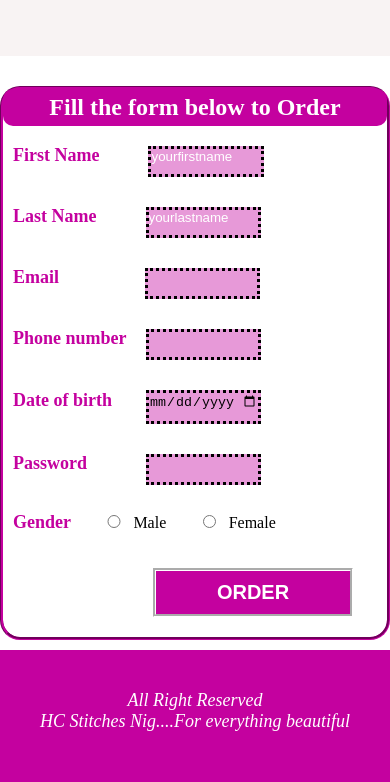
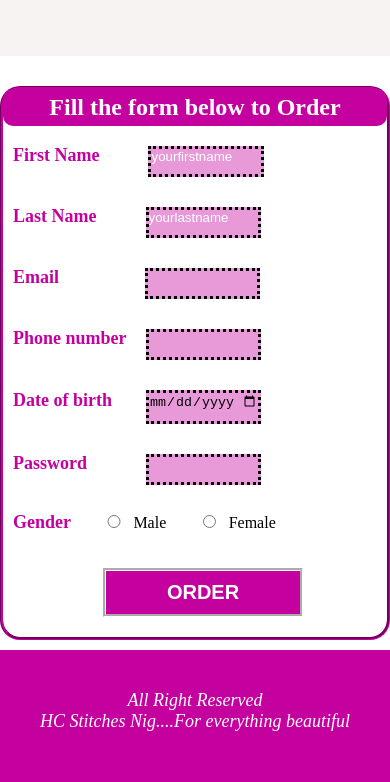
Before and after one commit to Juliet-chime/hc-stitches, a plain HTML site: page index.html in a window 390 px wide. Shown: the part 3844-4626 px from the top of the page. Drawn offline with Linux system fonts and the light colour scheme.

Commit message:
button margin

```diff
--- a/style.css
+++ b/style.css
@@ -299,7 +299,7 @@ input[name=gender]{
 button{
     width: 200px;
     background:rgba(196, 1, 159, 1);
-    margin-left: 150px;
+    margin-left: 100px;
     margin-top: 20px;
     margin-bottom: 20px;
     padding: 10px;
@@ -540,6 +540,10 @@ button{
         margin-left: 0px;
         border-radius: 20px;
     }
+
+    button{
+        margin-left: 100px;
+    }
     /* form0 responsive ends here */
 
     /* this is top responsive */
```
